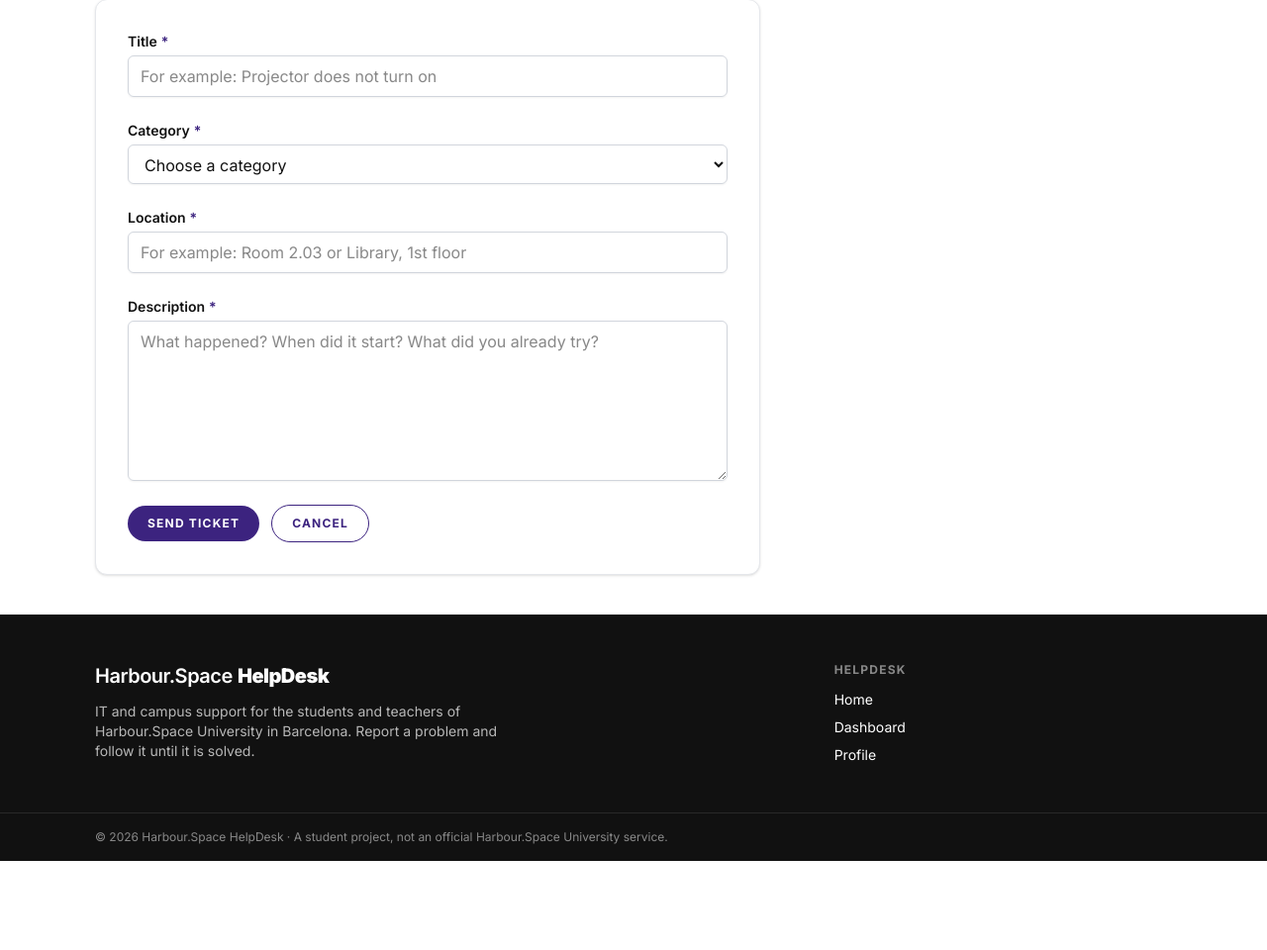
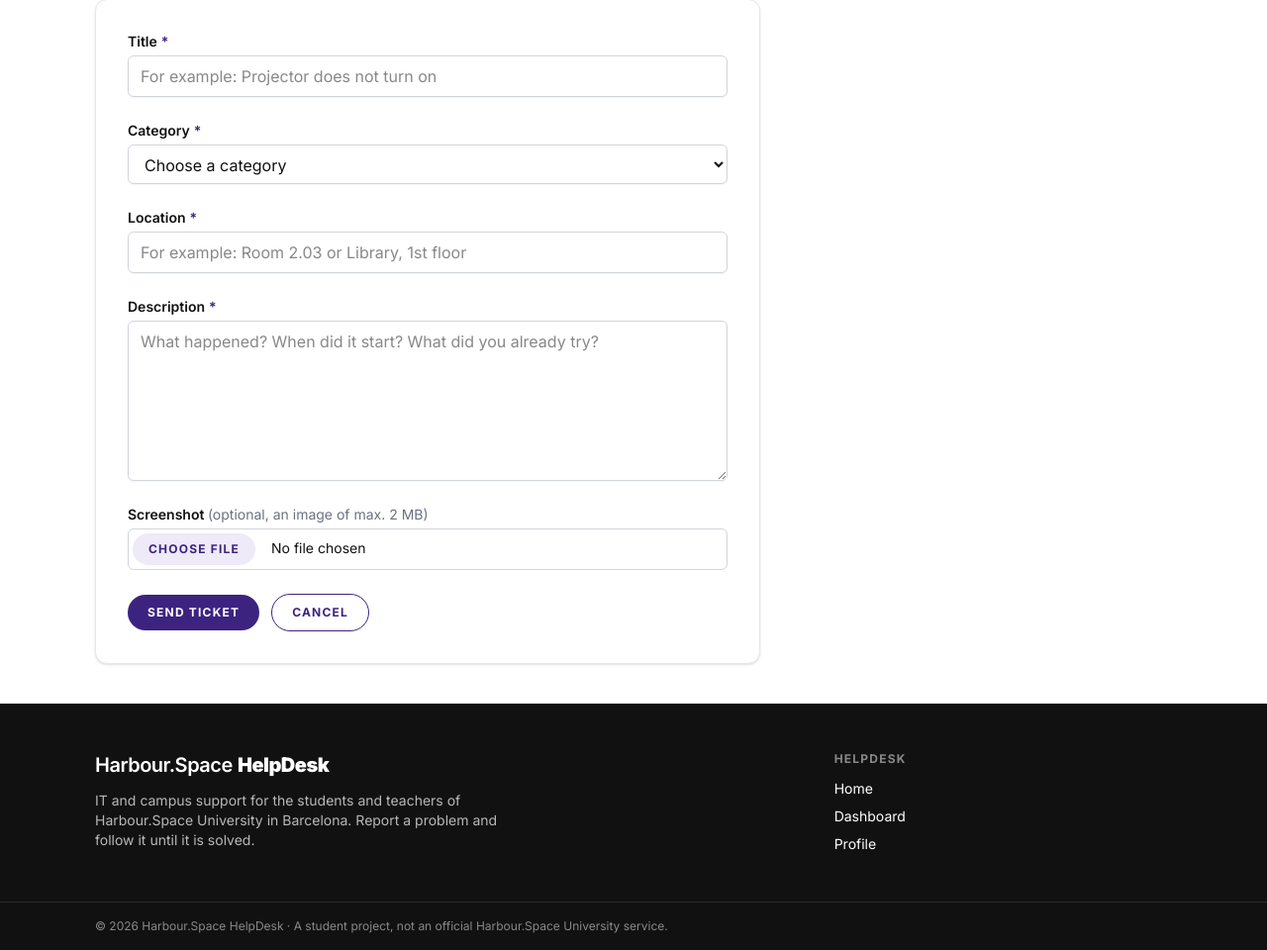
Before and after one commit to xkhaliil/HelpDeskHarbourSpace, a Laravel app: page /tickets/create in a window 1280 px wide. Shown: the part 210-1170 px from the top of the page at 99% size. Before the commit the page ends 1080 px from the top, so only its background shows below. Run offline with Laravel 12, Linux system fonts and the light colour scheme; a user stored in the database is signed in; data comes from the database, SQL or seed files in the repository; some libraries are stand-ins or nearby versions.

Commit message:
FEATURE :sparkles: Bring back optional ticket screenshot uploads

```diff
--- a/app/Http/Controllers/ProfileController.php
+++ b/app/Http/Controllers/ProfileController.php
@@ -52,6 +52,9 @@ class ProfileController extends Controller
 
         // The foreign keys do not allow deleting a user who still has tickets or replies,
         // so those are removed first (the replies on the user's tickets go with the tickets).
+        foreach ($user->tickets as $ticket) {
+            $ticket->deleteScreenshot();
+        }
         $user->tickets()->delete();
         $user->replies()->delete();
 
--- a/app/Http/Controllers/TicketController.php
+++ b/app/Http/Controllers/TicketController.php
@@ -54,7 +54,7 @@ class TicketController extends Controller
      */
     public function store(StoreTicketRequest $request): RedirectResponse
     {
-        $data = $request->validated();
+        $data = $request->safe()->except(['screenshot', 'priority']);
 
         // Only teachers may choose a priority. For students it is always "normal",
         // even when somebody adds a priority field to the request by hand.
@@ -62,6 +62,12 @@ class TicketController extends Controller
             $data['priority'] = $request->validated('priority') ?? TicketPriority::Normal->value;
         } else {
             $data['priority'] = TicketPriority::Normal->value;
+        }
+
+        // Screenshots can be turned off in config/helpdesk.php (for example on Vercel).
+        if (config('helpdesk.screenshots_enabled') && $request->hasFile('screenshot')) {
+            // Saved in storage/app/public/screenshots, visible after "php artisan storage:link".
+            $data['screenshot'] = $request->file('screenshot')->store('screenshots', 'public');
         }
 
         $ticket = $request->user()->tickets()->create($data);
@@ -113,11 +119,17 @@ class TicketController extends Controller
     {
         Gate::authorize('update', $ticket);
 
-        $data = $request->safe()->except(['priority']);
+        $data = $request->safe()->except(['screenshot', 'priority']);
 
         // Teachers may change the priority. For students it stays what it was.
         if ($request->user()->isTeacher() && $request->filled('priority')) {
             $data['priority'] = $request->validated('priority');
+        }
+
+        if (config('helpdesk.screenshots_enabled') && $request->hasFile('screenshot')) {
+            // A new image replaces the old one.
+            $ticket->deleteScreenshot();
+            $data['screenshot'] = $request->file('screenshot')->store('screenshots', 'public');
         }
 
         $ticket->update($data);
@@ -146,6 +158,7 @@ class TicketController extends Controller
     {
         Gate::authorize('delete', $ticket);
 
+        $ticket->deleteScreenshot();
         $ticket->delete();
 
         return redirect()->route('tickets.index')
--- a/app/Http/Requests/StoreTicketRequest.php
+++ b/app/Http/Requests/StoreTicketRequest.php
@@ -29,6 +29,7 @@ class StoreTicketRequest extends FormRequest
             'category_id' => ['required', 'integer', 'exists:categories,id'],
             'location' => ['required', 'string', 'max:255'],
             'description' => ['required', 'string', 'min:10', 'max:5000'],
+            'screenshot' => ['nullable', 'image', 'mimes:jpg,jpeg,png,webp', 'max:2048'],
             // Only used for teachers, see TicketController.
             'priority' => ['nullable', Rule::in(TicketPriority::values())],
         ];
--- a/app/Http/Requests/UpdateTicketRequest.php
+++ b/app/Http/Requests/UpdateTicketRequest.php
@@ -29,6 +29,7 @@ class UpdateTicketRequest extends FormRequest
             'category_id' => ['required', 'integer', 'exists:categories,id'],
             'location' => ['required', 'string', 'max:255'],
             'description' => ['required', 'string', 'min:10', 'max:5000'],
+            'screenshot' => ['nullable', 'image', 'mimes:jpg,jpeg,png,webp', 'max:2048'],
             // Only used for teachers, see TicketController.
             'priority' => ['nullable', Rule::in(TicketPriority::values())],
         ];
--- a/config/helpdesk.php
+++ b/config/helpdesk.php
@@ -18,4 +18,17 @@ return [
 
     'teacher_email_domain' => env('HELPDESK_TEACHER_EMAIL_DOMAIN', 'teacher.harbour.space'),
 
+    /*
+    |--------------------------------------------------------------------------
+    | Screenshots
+    |--------------------------------------------------------------------------
+    |
+    | Ticket screenshots are saved on the "public" disk of the server. Some
+    | hosting (like Vercel) does not keep those files, so there the upload
+    | is turned off with HELPDESK_SCREENSHOTS_ENABLED=false.
+    |
+    */
+
+    'screenshots_enabled' => env('HELPDESK_SCREENSHOTS_ENABLED', true),
+
 ];
--- a/database/factories/ReplyFactory.php
+++ b/database/factories/ReplyFactory.php
@@ -41,7 +41,7 @@ class ReplyFactory extends Factory
         'We made a change on our side. Can you check if it works now?',
         'This is a known issue and our supplier is working on it. We will keep you updated.',
         'We fixed the problem. Please let us know if it happens again.',
-        'We could not reproduce the problem. Could you add more details to the ticket?',
+        'We could not reproduce the problem. Could you add a screenshot to the ticket?',
         'A colleague is on the way to check it now.',
         'Thanks for your patience, we are almost done.',
     ];
--- a/database/factories/TicketFactory.php
+++ b/database/factories/TicketFactory.php
@@ -108,6 +108,7 @@ class TicketFactory extends Factory
                 TicketPriority::Urgent,
             ]),
             'status' => fake()->randomElement(TicketStatus::cases()),
+            'screenshot' => null,
             'created_at' => $createdAt,
             'updated_at' => $createdAt,
         ];
--- a/resources/views/home.blade.php
+++ b/resources/views/home.blade.php
@@ -43,6 +43,9 @@
                     <h3 class="mt-4 text-lg font-black uppercase tracking-tight">Create a ticket</h3>
                     <p class="mt-2 text-gray-600">
                         Describe the problem, choose a category and tell us where it happens.
+                        @if (config('helpdesk.screenshots_enabled'))
+                            You can add a screenshot.
+                        @endif
                         Teachers can also set the priority.
                     </p>
                 </li>
--- a/resources/views/tickets/create.blade.php
+++ b/resources/views/tickets/create.blade.php
@@ -1,6 +1,6 @@
 <x-app-layout title="New ticket">
     <x-card class="max-w-2xl sm:p-8">
-        <form action="{{ route('tickets.store') }}" method="POST" class="space-y-6">
+        <form action="{{ route('tickets.store') }}" method="POST" enctype="multipart/form-data" class="space-y-6">
             @csrf
 
             @include('tickets.partials.form', ['ticket' => null])
--- a/resources/views/tickets/edit.blade.php
+++ b/resources/views/tickets/edit.blade.php
@@ -1,6 +1,6 @@
 <x-app-layout title="Edit ticket">
     <x-card class="max-w-2xl sm:p-8">
-        <form action="{{ route('tickets.update', $ticket) }}" method="POST" class="space-y-6">
+        <form action="{{ route('tickets.update', $ticket) }}" method="POST" enctype="multipart/form-data" class="space-y-6">
             @csrf
             @method('PUT')
 
--- a/resources/views/tickets/partials/form.blade.php
+++ b/resources/views/tickets/partials/form.blade.php
@@ -15,3 +15,22 @@
 <x-form-textinput name="location" label="Location" placeholder="For example: Room 2.03 or Library, 1st floor" :value="$ticket?->location" required />
 
 <x-form-textarea name="description" label="Description" rows="6" placeholder="What happened? When did it start? What did you already try?" :value="$ticket?->description" required />
+
+{{-- The upload can be turned off in config/helpdesk.php (for example on Vercel). --}}
+@if (config('helpdesk.screenshots_enabled'))
+<div class="space-y-1">
+    <label for="screenshot" class="block text-sm font-semibold text-ink">
+        Screenshot <span class="font-normal text-gray-500">(optional, an image of max. 2 MB)</span>
+    </label>
+    <input type="file" id="screenshot" name="screenshot" accept="image/png, image/jpeg, image/webp"
+           class="block w-full rounded-md border p-1 text-sm file:mr-4 file:rounded-full file:border-0 file:bg-harbour-light file:px-4 file:py-2 file:text-xs file:font-bold file:uppercase file:tracking-widest file:text-harbour hover:file:bg-harbour hover:file:text-white {{ $errors->has('screenshot') ? 'border-red-500 bg-red-50' : 'border-gray-300' }}"
+           @if($errors->has('screenshot')) aria-invalid="true" aria-describedby="screenshot-error" @endif>
+    @error('screenshot')
+        <p id="screenshot-error" class="text-sm font-medium text-red-600">{{ $message }}</p>
+    @enderror
+
+    @if ($ticket?->screenshotUrl())
+        <p class="text-xs text-gray-500">This ticket already has a screenshot. A new image replaces it.</p>
+    @endif
+</div>
+@endif
```
Also changed, not shown: app/Models/Ticket.php (+24 -0 lines), resources/views/admin/tickets/show.blade.php (+9 -0 lines), resources/views/tickets/show.blade.php (+9 -0 lines), README.md, database/migrations/2026_11_26_220509_add_screenshot_to_tickets_table.php (added), 2 other files.
